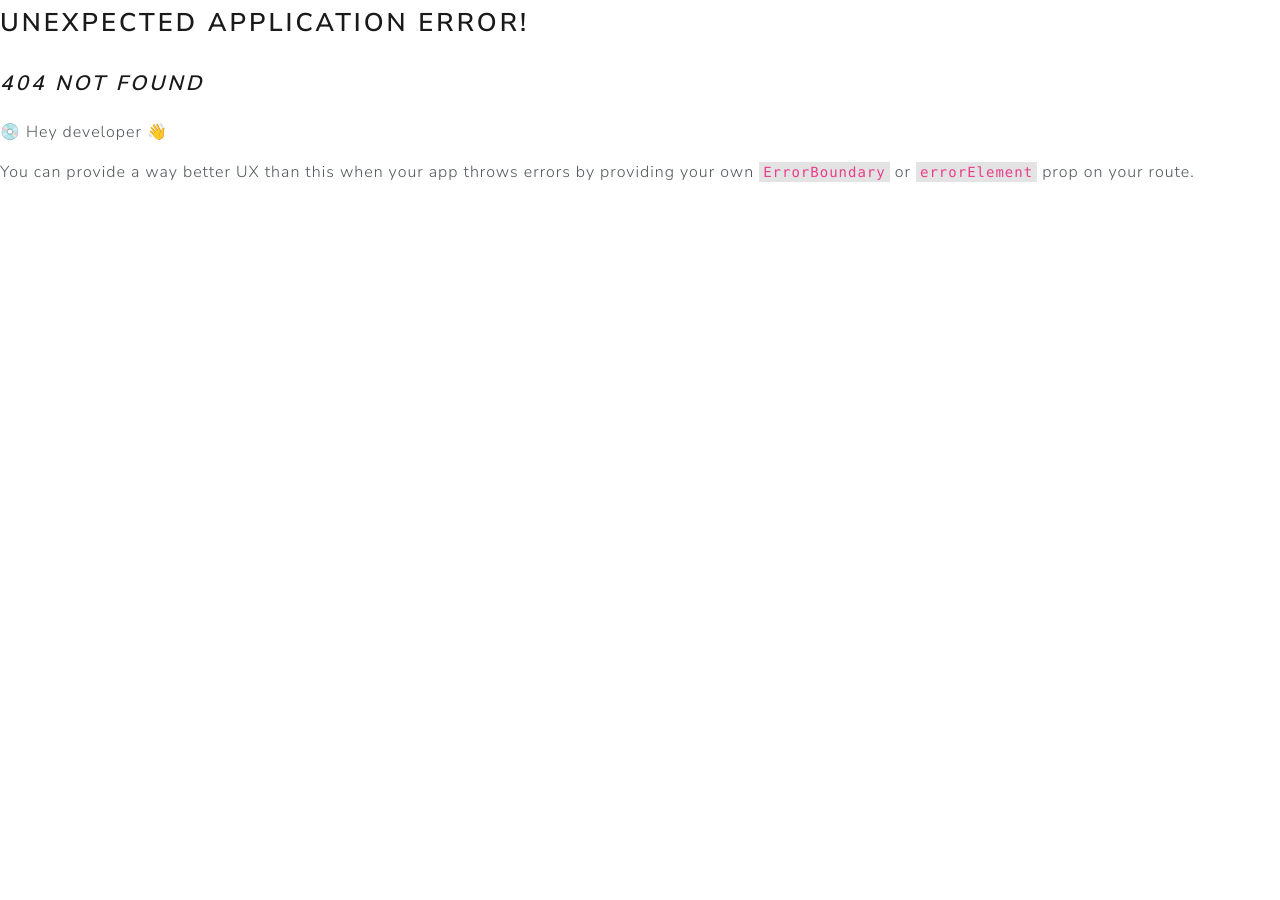
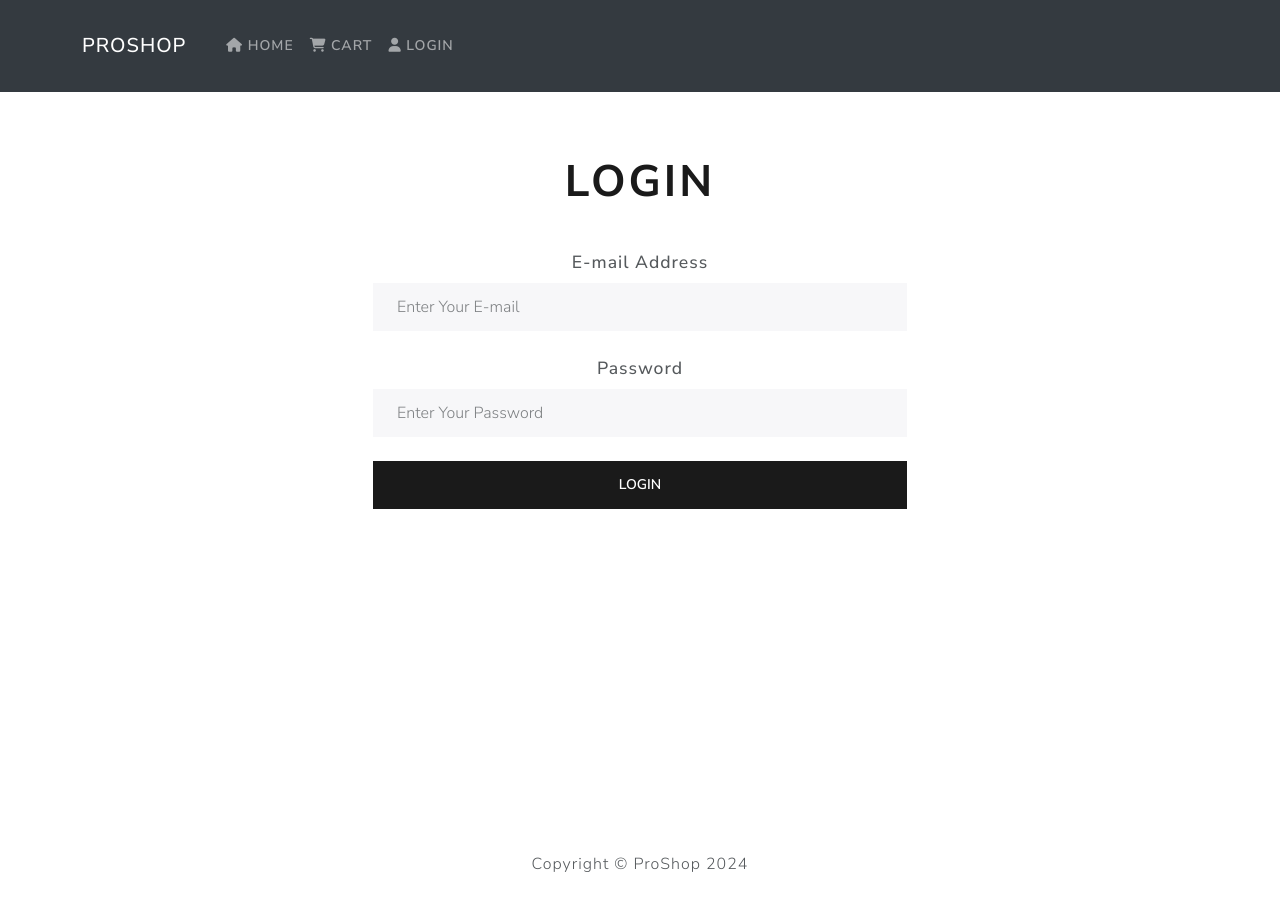
Before and after one commit to shahjalalhazari/Full-Stack-E-Commerce-site-with-Django-and-React, a React (Vite) app in the folder front-end/: page /user/login in a window 1280 px wide. Before the commit this address had no page. Before the commit the page ends 800 px from the top, so only its background shows below. Built offline with nearby package versions, Linux system fonts and the light colour scheme.

Commit message:
User login page created with login form.

```diff
--- /dev/null
+++ b/front-end/src/component/FormContainer.jsx
@@ -0,0 +1,18 @@
+/* eslint-disable react/prop-types */
+import { Col, Container, Row } from "react-bootstrap";
+
+const FormContainer = ({ children }) => {
+  return (
+    <Container>
+      <Row className="justify-content-ms-center text-center">
+        <Col md={3}></Col>
+        <Col xs={12} md={6}>
+          {children}
+        </Col>
+        <Col md={3}></Col>
+      </Row>
+    </Container>
+  );
+};
+
+export default FormContainer;
--- a/front-end/src/component/Header.jsx
+++ b/front-end/src/component/Header.jsx
@@ -18,7 +18,7 @@ const Header = () => {
                 <Nav.Link href="/cart">
                   <i className="fas fa-shopping-cart"></i> Cart
                 </Nav.Link>
-                <Nav.Link href="/login">
+                <Nav.Link href="/user/login">
                   <i className="fas fa-user"></i> Login
                 </Nav.Link>
               </Nav>
--- a/front-end/src/main.jsx
+++ b/front-end/src/main.jsx
@@ -8,6 +8,7 @@ import ProductDetails from './pages/ProductDetails';
 import { Provider } from 'react-redux'
 import store from './Store/Store.js'
 import Cart from "./pages/Cart.jsx";
+import LoginPage from "./pages/LoginPage.jsx";
 
 const router = createBrowserRouter([
   {
@@ -26,6 +27,11 @@ const router = createBrowserRouter([
         path: "cart/:id?",
         element: <Cart />,
       },
+      // user related pages
+      {
+        path: "user/login",
+        element: <LoginPage />,
+      },
     ],
   },
 ]);
--- /dev/null
+++ b/front-end/src/pages/LoginPage.jsx
@@ -0,0 +1,53 @@
+import { useState } from "react";
+import { Button, Form } from "react-bootstrap";
+import FormContainer from "../component/formContainer";
+
+const LoginPage = () => {
+  const { email, setEmail } = useState("");
+  const { password, setPassword } = useState("");
+
+  const handleUserLogin = () => {};
+
+  return (
+    <FormContainer>
+      <h1 className="mb-4" style={{ fontWeight: "bold", fontSize: "2.75rem" }}>
+        Login
+      </h1>
+
+      <Form onSubmit={handleUserLogin}>
+        <div className="d-grid gap-4">
+          {/* E-mail Field */}
+          <Form.Group controlId="email">
+            <Form.Label style={{ fontWeight: 500, fontSize: "1.1rem" }}>
+              E-mail Address
+            </Form.Label>
+            <Form.Control
+              type="email"
+              placeholder="Enter Your E-mail"
+              value={email}
+              onChange={(e) => setEmail(e.target.value)}
+            ></Form.Control>
+          </Form.Group>
+
+          {/* Password Field */}
+          <Form.Group controlId="password">
+            <Form.Label style={{ fontWeight: 500, fontSize: "1.1rem" }}>
+              Password
+            </Form.Label>
+            <Form.Control
+              type="password"
+              placeholder="Enter Your Password"
+              value={password}
+              onChange={(e) => setPassword(e.target.value)}
+            ></Form.Control>
+          </Form.Group>
+          <Button variant="primary" type="submit">
+            Login
+          </Button>
+        </div>
+      </Form>
+    </FormContainer>
+  );
+};
+
+export default LoginPage;
```
